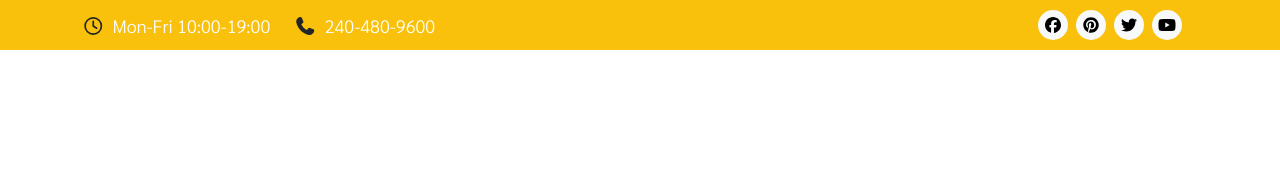
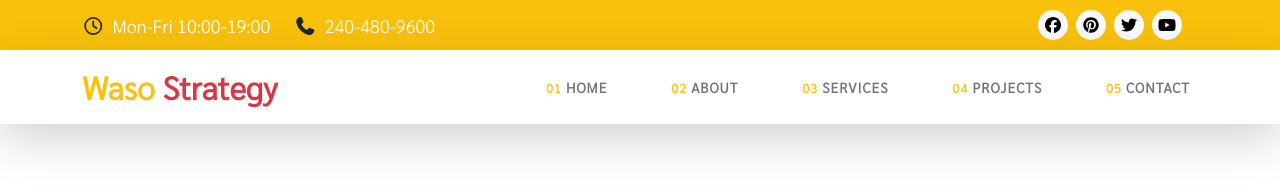
Before and after one commit to hishamk1999/Waso-Strategy, a plain HTML site: page index.html in a window 1280 px wide. Drawn offline with Linux system fonts and the light colour scheme.

Commit message:
Add main Navbar

```diff
--- a/content/css/style.css
+++ b/content/css/style.css
@@ -7,6 +7,7 @@
 	--main-color: #f9c10b;
 	--sub-color: #dc3545;
 	--black-color: #333;
+	--muted-color: #717275;
 	--font-family: "Sarabun";
 	--font-size: 1rem;
 	--long-delay: 0.6s;
@@ -51,6 +52,9 @@ body {
 .main-fs {
 	font-size: var(--font-size);
 }
+.text-muted-custom {
+	color: var(--muted-color);
+}
 section {
 	height: 100vh;
 }
@@ -58,7 +62,7 @@ p {
 	margin-bottom: 0;
 }
 /* End global */
-/* Start navbar */
+/* Start upper navbar */
 .upper-navbar {
 	padding: 10px 0;
 }
@@ -74,4 +78,17 @@ p {
 .upper-navbar__content__social li:hover a {
 	color: var(--main-color) !important;
 }
-/*end navbar */
+/*end upper navbar */
+/* Start navbar */
+.main-navbar__nav-item li a {
+	font-weight: 700;
+	font-size: 0.875rem;
+	letter-spacing: 1px;
+}
+.main-navbar__nav-item li:hover a {
+	color: var(--sub-color);
+}
+.main-navbar__nav-item li a small strong {
+	letter-spacing: 1.2px;
+}
+/* End navbar */
--- a/index.html
+++ b/index.html
@@ -53,7 +53,43 @@
     </div>
   </nav>
   <!-- End upper-navbar -->
-
+  <!-- Start navbar -->
+  <nav class="navbar navbar-expand-lg bg-white position-sticky shadow-lg main-navbar">
+    <div class="container  justify-content-between w-100">
+      <a href="#" class="navbar-brand navbar-logo fs-2 fw-bolder"><span class="text-warning">Waso</span>
+        <span class="text-danger">Strategy</span></a>
+      <button class="navbar-toggler" type="button" data-bs-toggle="collapse" data-bs-target="#navbarSupportedContent"
+        aria-controls="navbarSupportedContent" aria-expanded="false" aria-label="Toggle navigation">
+        <span class="navbar-toggler-icon"></span>
+      </button>
+      <div class="collapse navbar-collapse justify-content-end" id="navbarSupportedContent">
+        <ul class="navbar-nav mb-2 mb-lg-0 gap-lg-5 main-navbar__nav-item">
+          <li class="nav-item">
+            <a class="nav-link text-muted-custom" href="#Section1"><small class="text-warning"><strong>01</strong>
+              </small>HOME</a>
+          </li>
+          <li class="nav-item">
+            <a class="nav-link text-muted-custom" href="#Section2"><small class="text-warning"><strong>02</strong>
+              </small>ABOUT</a>
+          </li>
+          <li class="nav-item">
+            <a class="nav-link text-muted-custom" href="#Section3"><small class="text-warning"><strong>03</strong>
+              </small>SERVICES</a>
+          </li>
+          <li class="nav-item">
+            <a class="nav-link text-muted-custom" href="#Section4"><small class="text-warning"><strong>04</strong>
+              </small>PROJECTS</a>
+          </li>
+          <li class="nav-item">
+            <a class="nav-link text-muted-custom" href="#Section5"><small class="text-warning"><strong>05</strong>
+              </small>CONTACT</a>
+          </li>
+        </ul>
+      </div>
+    </div>
+  </nav>
+  <!-- ----------------------------------------------------------------------- -->
+  <!-- End navbar -->
   <!-- Font Awesome Free 6.2.1 by @fontawesome - https://fontawesome.com -->
   <script src="/content/js/Vendors/all.min.js"></script>
   <!-- Bootstrap v5.2.3 (https://getbootstrap.com/) -->
```
